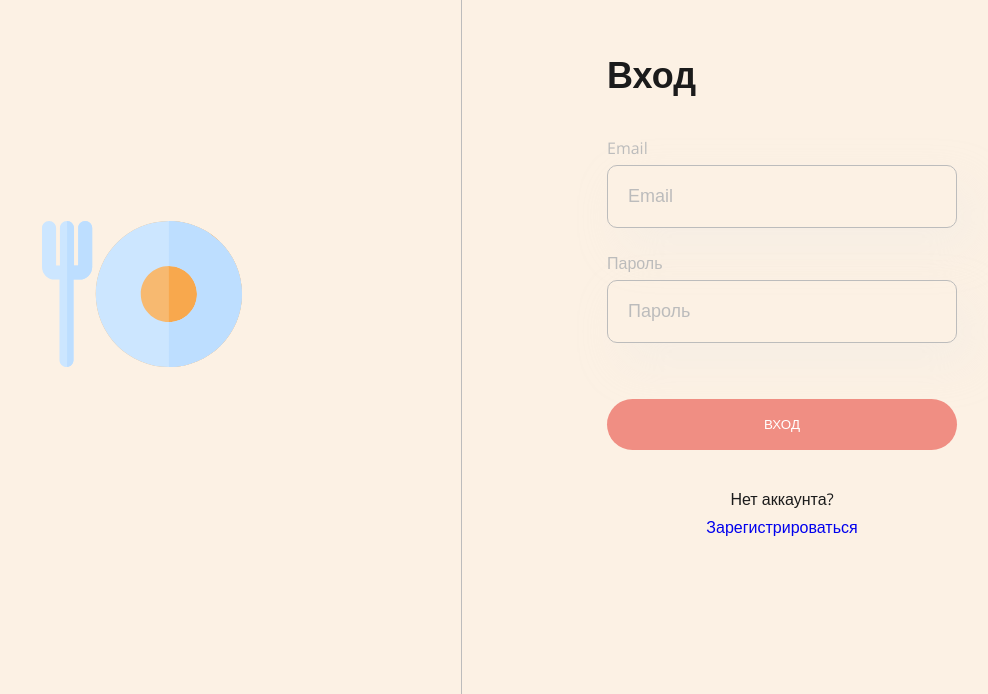
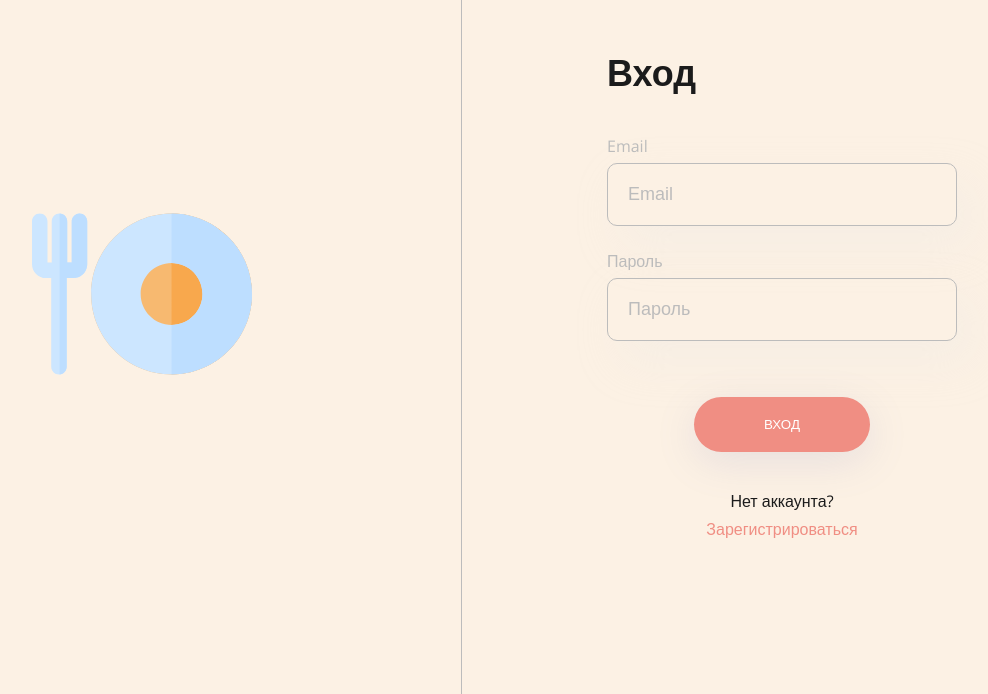
Before and after one commit to moreDasha/food-delivery, a React (Vite) app: page /food-delivery/auth/login in a window 1280 px wide. Shown: the part 106-800 px from the top of the page, without its empty margins (178-1166 px from the left). Built offline with nearby package versions, Linux system fonts and the light colour scheme.

Commit message:
feat: start adding authorization function

```diff
--- a/src/components/Button/Button.module.css
+++ b/src/components/Button/Button.module.css
@@ -19,8 +19,9 @@
   }
 
   .large {
-    padding: 18px 60px;
+    padding: 20px 70px;
     text-transform: uppercase;
+    box-shadow: 0px 10px 40px 0px rgba(122, 129, 190, 0.16);
   }
 
   .off {
--- a/src/layout/Auth/Auth.module.css
+++ b/src/layout/Auth/Auth.module.css
@@ -12,8 +12,8 @@
 }
 
 .decor {
-  width: 200px;
-  height: 200px;
+  width: 220px;
+  height: 220px;
 
 }
 
--- a/src/main.tsx
+++ b/src/main.tsx
@@ -38,7 +38,7 @@ const router = createBrowserRouter([
           return defer({
             data: new Promise((resolve, reject) => {
               setTimeout(() => {
-                axios.get('https://moredasha.github.io/food-delivery/products.json').then(response => {
+                axios.get('https://moredasha.github.io/food-delivery/backend/products.json').then(response => {
                   resolve(response.data.find((item: ProductCardProps) => String(item.id) === params.id));
                 }).catch(e => reject(e));
               }, 1500);
@@ -52,7 +52,7 @@ const router = createBrowserRouter([
             }, 2000);
           });
 
-          const { data } = await axios.get<ProductCardProps[]>('https://moredasha.github.io/food-delivery/products.json');
+          const { data } = await axios.get<ProductCardProps[]>('https://moredasha.github.io/food-delivery/backend/products.json');
           const product = data.find((item) => (String(item.id) === params.id));
           return product; */
         }
--- a/src/pages/Login/Login.module.css
+++ b/src/pages/Login/Login.module.css
@@ -8,29 +8,26 @@
   display: flex;
   flex-direction: column;
   gap: 56px;
-}
-
-.login-form button {
-  width: 100%;
+  align-items: center;
 }
 
 .login-form input {
   width: 350px;
 }
 
-.input-wrap {
+.inputs-wrap {
   display: flex;
   flex-direction: column;
   gap: 24px;
 }
 
-.input-label {
+.label {
   display: flex;
   flex-direction: column;
   gap: 6px;
 }
 
-.label-placeholder {
+.placeholder {
   color: var(--gray-color);
 }
 
@@ -40,3 +37,14 @@
   gap: 6px;
   text-align: center;
 }
+
+.helper-link {
+  color: var(--accent-color);
+  transition: color var(--transition);
+}
+
+@media (any-hover: hover) {
+  .helper-link:hover {
+    color: var(--accent-light-color);
+  }
+}
--- a/src/pages/Login/Login.tsx
+++ b/src/pages/Login/Login.tsx
@@ -2,19 +2,26 @@ import styles from './Login.module.css';
 import { Title } from '../../components/Title/Title';
 import { Input } from '../../components/Input/Input';
 import { Button } from '../../components/Button/Button';
+import { Link } from 'react-router-dom';
+import { FormEvent } from 'react';
 
 export function Login() {
+  const submit = (e: FormEvent) => {
+    e.preventDefault();
+    console.log(e);
+  };
+
   return (
     <div className={styles['login']}>
       <Title>Вход</Title>
-      <form className={styles['login-form']}>
-        <div className={styles['input-wrap']}>
-          <label className={styles['input-label']}>
-            <span className={styles['label-placeholder']}>Email</span>
+      <form className={styles['login-form']} onSubmit={submit}>
+        <div className={styles['inputs-wrap']}>
+          <label className={styles['label']}>
+            <span className={styles['placeholder']}>Email</span>
             <Input placeholder='Email'/>
           </label>
-          <label className={styles['input-label']}>
-            <span className={styles['label-placeholder']}>Пароль</span>
+          <label className={styles['label']}>
+            <span className={styles['placeholder']}>Пароль</span>
             <Input placeholder='Пароль'/>
           </label>
         </div>
@@ -22,7 +29,7 @@ export function Login() {
       </form>
       <div className={styles['helper']}>
         <span className={styles['lhelper-text']}>Нет аккаунта?</span>
-        <a className={styles['helper-link']} href="#">Зарегистрироваться</a>
+        <Link to="/auth/registration" className={styles['helper-link']} >Зарегистрироваться</Link>
       </div>
     </div>
   );
--- a/src/pages/Menu/Menu.tsx
+++ b/src/pages/Menu/Menu.tsx
@@ -26,7 +26,7 @@ export function Menu() {
       });
 
       const { data } = await axios.get<ProductCardProps[]>(
-        'https://moredasha.github.io/food-delivery/products.json'
+        'https://moredasha.github.io/food-delivery/backend/products.json'
       );
       setProducts(data);
       setIsLoading(false);
@@ -42,7 +42,7 @@ export function Menu() {
     // fetch запрос
     // try {
     //   const res = await fetch(
-    //     'https://moredasha.github.io/food-delivery/products.json'
+    //     'https://moredasha.github.io/food-delivery/backend/products.json'
     //   );
 
     //   if (res.ok) {
```
Also changed, not shown: public/backend/login.json (added, +7 -0 lines), public/backend/products.json (renamed from public/products.json).
